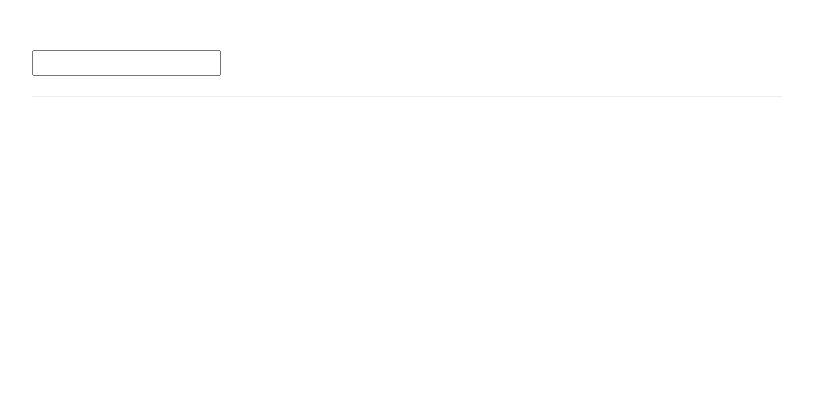
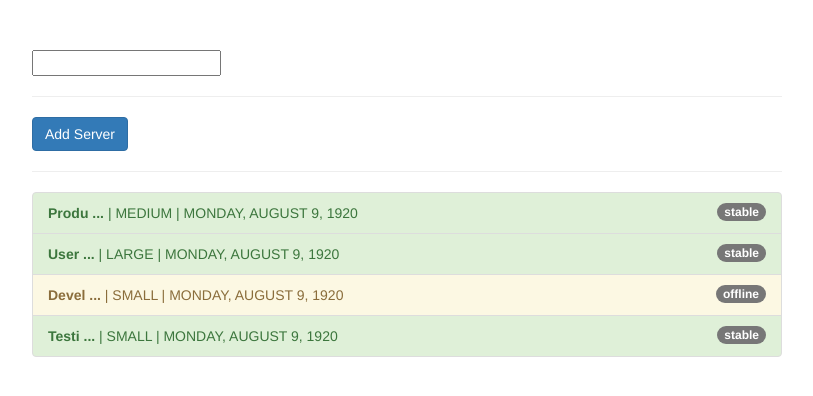
Before and after one commit to manoj1995madushanka/angular-pipes, an Angular app: page / in a window 1280 px wide. Shown: the top 396 px of the page, without its empty margins (233-1046 px from the left). Built offline with nearby package versions, Linux system fonts and the light colour scheme.

Commit message:
implement add new server functionality

```diff
--- a/src/app/app.component.html
+++ b/src/app/app.component.html
@@ -3,6 +3,8 @@
     <div class="col-xs-12 col-sm-10 col-md-8 col-sm-offset-1 col-md-offset-2">
 
       <input type="text" [(ngModel)]="filteredStatus">
+      <hr>
+      <button class="btn btn-primary" (click)="onAddServer()">Add Server</button>
       <hr>
 
       <ul class="list-group">
--- a/src/app/app.component.ts
+++ b/src/app/app.component.ts
@@ -1,11 +1,11 @@
-import {Component} from '@angular/core';
+import {Component, OnInit} from '@angular/core';
 
 @Component({
   selector: 'app-root',
   templateUrl: './app.component.html',
   styleUrls: ['./app.component.css']
 })
-export class AppComponent {
+export class AppComponent implements OnInit {
   servers = [
     {
       instanceType: 'medium',
@@ -33,7 +33,11 @@
     }
   ];
 
-  filteredStatus: '';
+  filteredStatus: string;
+
+  ngOnInit(): void {
+    this.filteredStatus = '';
+  }
 
 
   getStatusClasses(server: { instanceType: string, name: string, status: string, started: Date }) {
@@ -43,4 +47,13 @@
       'list-group-item-danger': server.status === 'critical'
     };
   }
+
+  onAddServer() {
+    this.servers.push({
+      instanceType: 'small',
+      name: 'New Server',
+      status: 'stable',
+      started: new Date(15, 1, 2017)
+    });
+  }
 }
```
